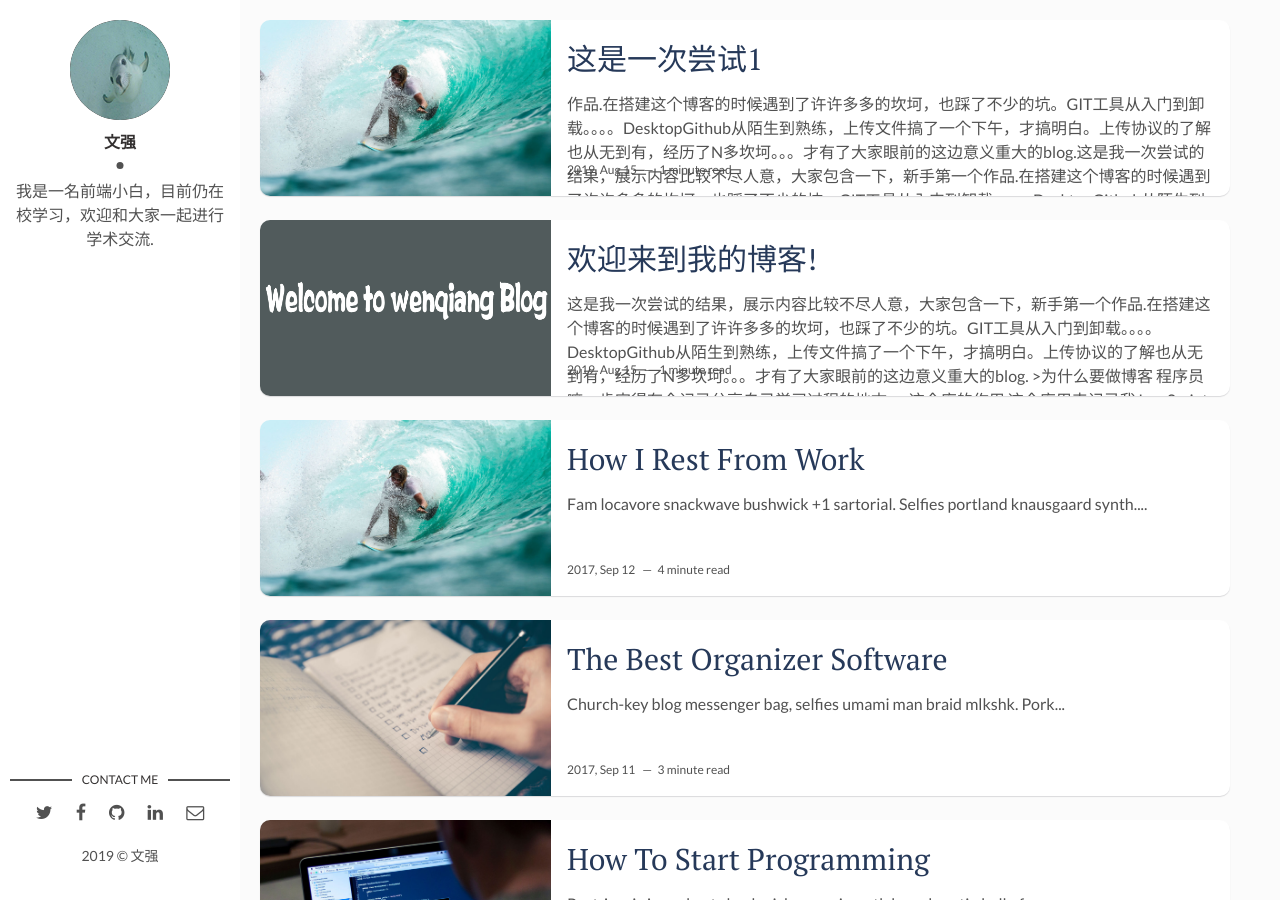
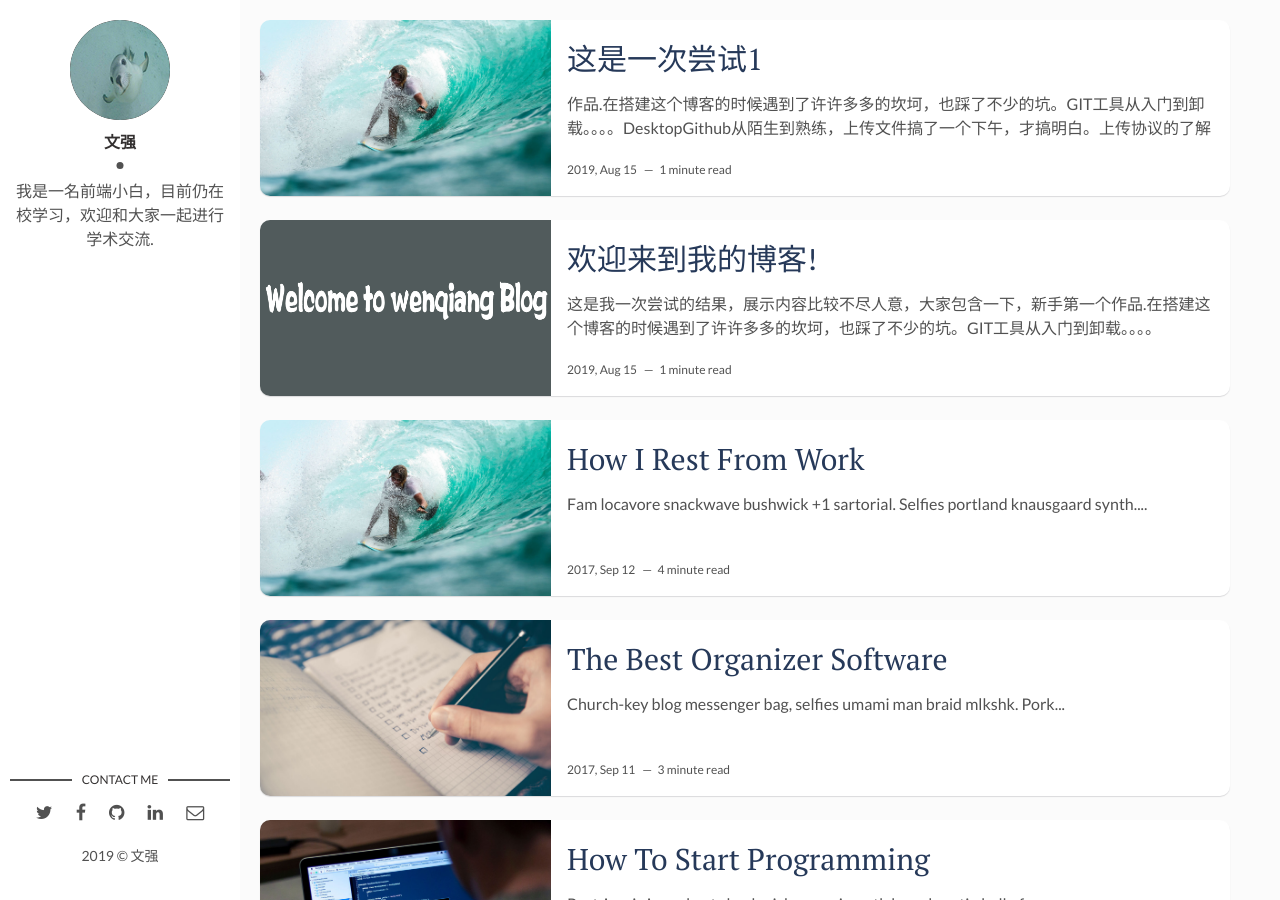
Before and after one commit to stansonzhao/js.github.io, a Jekyll site: the page built from index.html, in a window 1280 px wide and 900 px high. Built offline with Jekyll 4.4.1, drawn with Linux system fonts in a browser that asks for light colours; the list of posts is cut into pages by our own code.

Commit message:
Update index.html

```diff
--- a/index.html
+++ b/index.html
@@ -9,7 +9,7 @@
   {% endif %}
   <div class="post-content">
     <h2 class="post-title"><a href="{{post.url | prepend: site.baseurl}}">{{post.title}}</a></h2>
-    <p style="height: 48px;">{{ post.content | strip_html | truncatewords: 10 }}</p>
+    <p style="height: 48px;overflow: hidden;">{{ post.content | strip_html | truncatewords: 10 }}</p>
     <span class="post-date">{{post.date | date: '%Y, %b %d'}}&nbsp;&nbsp;&nbsp;—&nbsp;</span>
     <span class="post-words">{% capture words %}{{ post.content | number_of_words }}{% endcapture %}{% unless words contains "-" %}{{ words | plus: 250 | divided_by: 250 | append: " minute read" }}{% endunless %}</span>
   </div>
```
